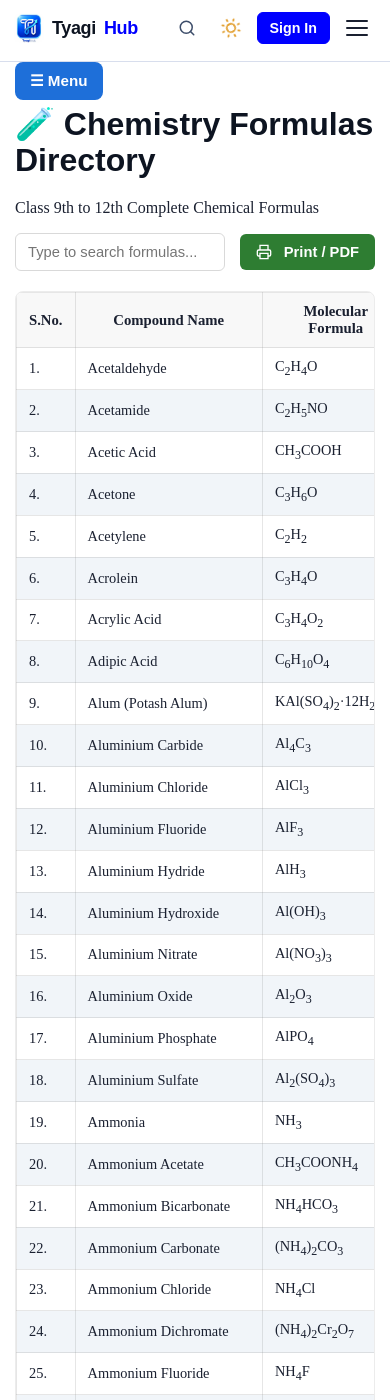
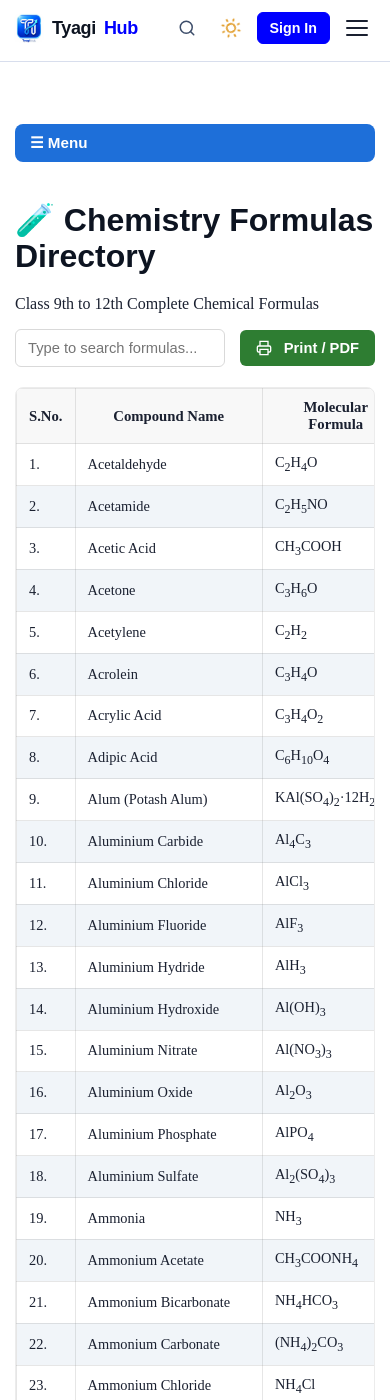
Before and after one commit to HimanshuTyagiJi/TyagiHub, a Jekyll site: the page built from learn/chemistry-formulas/index.html, in a window 390 px wide and 1400 px high. Built offline with Jekyll 4.4.1, drawn with Linux system fonts in a browser that asks for light colours.

Commit message:
Update index.html

```diff
--- a/learn/chemistry-formulas/index.html
+++ b/learn/chemistry-formulas/index.html
@@ -9,7 +9,7 @@ lang_toggle: false
 
 <style>
     /* ========================================================
-       1. CORE RESPONSIVE GRID LAYOUT
+       1. CORE RESPONSIVE GRID LAYOUT (DESKTOP)
        ======================================================== */
     .tyagihub-main-layout {
         display: grid;
@@ -29,19 +29,19 @@ lang_toggle: false
     }
 
     /* ========================================================
-       2. DESKTOP SIDEBAR CONFIGURATION
+       2. DESKTOP LEFT SIDEBAR CONFIGURATION
        ======================================================== */
     .th-left-sidebar {
-
+        background: #ffffff;
         border: 1px solid rgba(128, 128, 128, 0.15);
         border-radius: 12px;
         padding: 16px 12px;
         position: fixed;
-        left:0;
+        width: 250px;
         max-height: calc(100vh - 40px);
         overflow-y: auto;
         scrollbar-width: thin !important;
-        z-index: 1004; /* Forced layer above standard contents */
+        z-index: 1004;
     }
 
     [data-theme="dark"] .th-left-sidebar {
@@ -99,7 +99,7 @@ lang_toggle: false
     }
 
     /* ========================================================
-       3. MOBILE TRIGGER BAR & DRAWER OVERRIDES
+       3. MOBILE TRIGGER BAR
        ======================================================== */
     .th-mobile-menu-trigger {
         display: none;
@@ -112,12 +112,12 @@ lang_toggle: false
         font-size: 0.95rem;
         font-weight: 600;
         cursor: pointer;
-        position:fixed;
+        margin-top: 62px;
         text-align: left;
     }
 
     /* ========================================================
-       4. CENTER CORE SYSTEM & COMPACT TABLE FONTS
+       4. CENTER CONTENT & COMPACT TABLE FONTS
        ======================================================== */
     .th-center-content {
         min-width: 0;
@@ -223,37 +223,63 @@ lang_toggle: false
     }
 
     /* ========================================================
-       5. DYNAMIC PRINT WATERMARK SYSTEM
+       5. RIGHT SIDEBAR WRAPPER (DESKTOP TARGET)
        ======================================================== */
+    .th-right-sidebar-wrapper {
+        display: block;
+    }
+
     .th-print-watermark {
         display: none;
     }
 
     /* ========================================================
-       6. RESPONSIVE MEDIA BREAKPOINTS
+       6. RESPONSIVE LAYOUT ENGINE (BREAKPOINTS)
        ======================================================== */
     @media (max-width: 1024px) {
         .tyagihub-main-layout {
             grid-template-columns: 260px 1fr;
         }
-        .th-right-sidebar { display: none; }
+        .th-right-sidebar-wrapper { display: none; }
     }
 
     @media (max-width: 768px) {
+        /* HARD OVERRIDE TO CONVERT GRID TO A VERTICAL PILE HOLE FLOW */
         .tyagihub-main-layout {
-            grid-template-columns: 1fr;
+            display: flex !important;
+            flex-direction: column !important;
             margin: 62px auto;
+            gap: 20px;
         }
+
         .th-left-col-wrapper {
             position: static;
+            width: 100%;
+            order: 1; /* Trigger menu at top view bounds */
         }
+
         .th-mobile-menu-trigger {
             display: block;
+            width: 100%;
         }
 
+        main.th-center-content {
+            width: 100%;
+            order: 2; /* Main formulas list goes middle stack */
+        }
+
+        /* FORCE 100% VISIBILITY AT THE BOTTOM ON MOBILE SHEETS */
+        .th-right-sidebar-wrapper {
+            display: block !important;
+            width: 100% !important;
+            order: 3; /* Locks down safely at the bottom under table content! */
+            margin-top: 20px;
+        }
+
+        /* Pure Opaque Closed-by-Default Left Menu Drawer context */
         .th-left-sidebar {
             position: fixed;
-
+            top: 0;
             left: -320px;
             width: 280px;
             height: 100vh;
@@ -279,10 +305,10 @@ lang_toggle: false
     }
 
     /* ========================================================
-       7. PRODUCTION-GRADE HIGH-PRIORITY PRINT STYLING
+       7. HIGH-PRIORITY PRINT OVERRIDES
        ======================================================== */
     @media print {
-        nav, footer, .th-left-col-wrapper, .th-right-sidebar, #table-search-input,
+        nav, footer, .th-left-col-wrapper, .th-right-sidebar-wrapper, #table-search-input,
         .th-action-bar, .th-load-more-container, header, .header, .top-nav, .lang-switcher, #google_translate_element {
             display: none !important;
         }
@@ -399,7 +425,7 @@ lang_toggle: false
         </div>
     </main>
 
-    <aside class="th-right-sidebar">
+    <aside class="th-right-sidebar-wrapper">
         {% case page.section %}
           {% when "learn" %}
             {% include sidebars/learn-sidebar.html %}
```
Also changed, not shown: other parts of learn/chemistry-formulas/index.html (+0 -4 lines).
